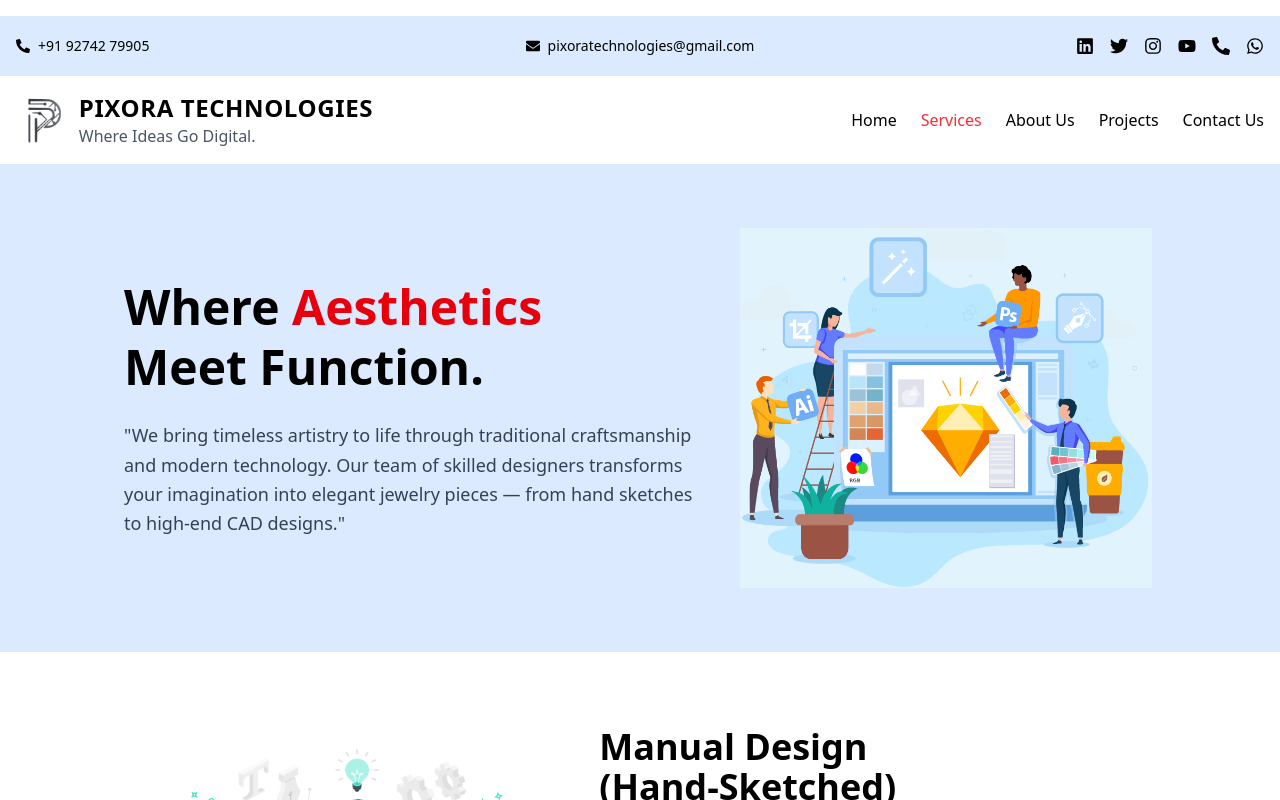
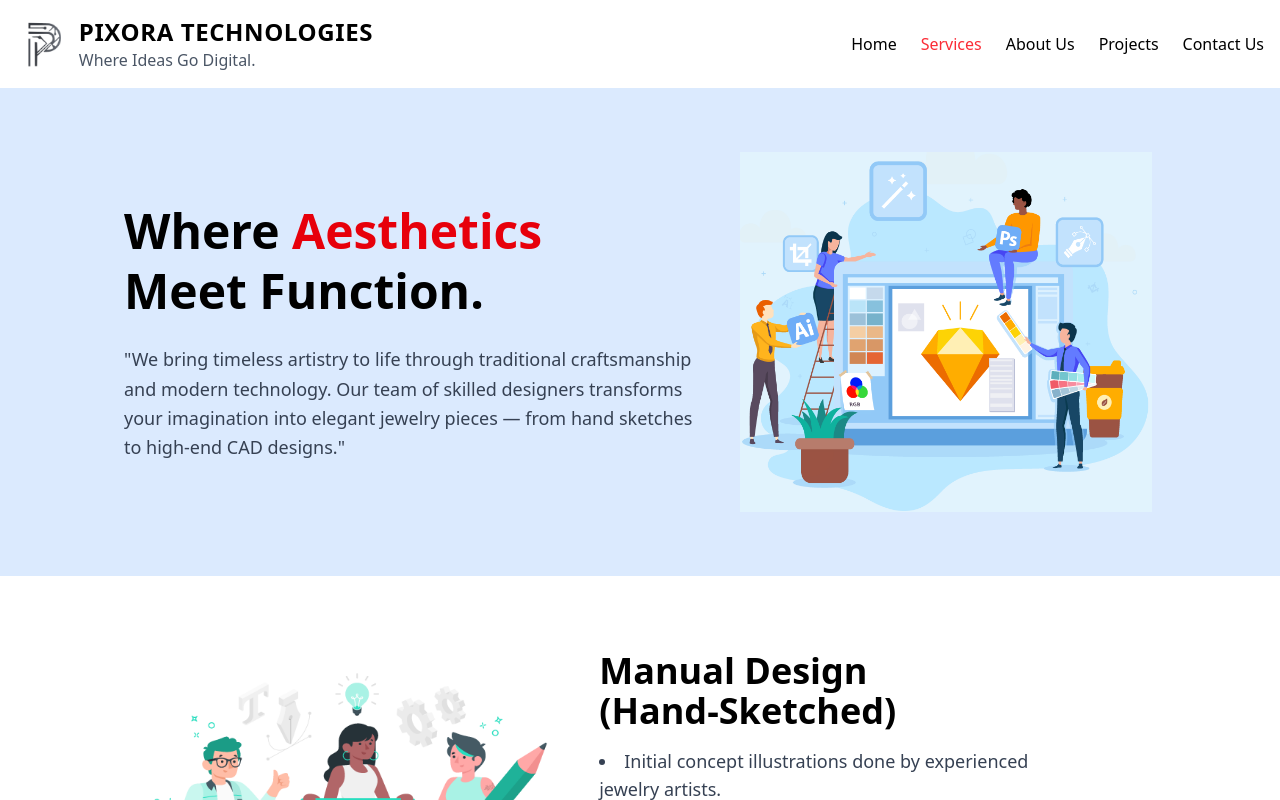
Before and after one commit to yashsavani1585/pixora, a React (Vite) app: page /jewellery-design in a window 1280 px wide. Shown: the top 800 px of the page. Built offline with nearby package versions, Linux system fonts and the light colour scheme.

Commit message:
topbar remove

```diff
--- a/src/components/Topbar/topbar.jsx
+++ /dev/null
@@ -1,89 +0,0 @@
-import React from "react";
-import {
-  FaPhoneAlt,
-  FaEnvelope,
-  FaLinkedin,
-  FaTwitter,
-  FaInstagram,
-  FaYoutube,
-  FaWhatsapp
-} from "react-icons/fa";
-
-const TopBar = () => {
-  return (
-    <div className="bg-blue-100 w-full mt-4">
-      <div className="max-w-7xl mx-auto grid grid-cols-1 sm:grid-cols-3 items-center px-4 py-5 text-sm gap-3">
-        {/* Phone */}
-        <div className="flex justify-center sm:justify-start">
-          <a
-            href="tel:+919274279905"
-            className="flex items-center gap-2 text-black hover:text-blue-600 transition"
-          >
-            <FaPhoneAlt /> <span>+91 92742 79905</span>
-          </a>
-        </div>
-
-        <div className="flex justify-center">
-          <a
-            href="mailto:pixoratechnologies@gmail.com"
-            className="flex items-center gap-2 text-black hover:text-blue-600 transition"
-          >
-            <FaEnvelope /> <span>pixoratechnologies@gmail.com</span>
-          </a>
-        </div>
-
-        <div className="flex justify-center sm:justify-end gap-4">
-          <a
-            href="https://linkedin.com"
-            target="_blank"
-            rel="noreferrer"
-            className="text-black hover:text-blue-700 transition"
-          >
-            <FaLinkedin className="text-lg" />
-          </a>
-          <a
-            href="https://twitter.com"
-            target="_blank"
-            rel="noreferrer"
-            className="text-black hover:text-blue-500 transition"
-          >
-            <FaTwitter className="text-lg" />
-          </a>
-          <a
-            href="https://instagram.com"
-            target="_blank"
-            rel="noreferrer"
-            className="text-black hover:text-pink-600 transition"
-          >
-            <FaInstagram className="text-lg" />
-          </a>
-          <a
-            href="https://youtube.com"
-            target="_blank"
-            rel="noreferrer"
-            className="text-black hover:text-red-600 transition"
-          >
-            <FaYoutube className="text-lg" />
-          </a>
-          <a
-            href="tel:+919274279905"
-            className="text-black hover:text-green-600 transition"
-          >
-            <FaPhoneAlt className="text-lg" />
-          </a>
-          <a
-            href="https://wa.me/919274279905"
-            target="_blank"
-            rel="noreferrer"
-            className="text-black hover:text-green-500 transition"
-          >
-            <FaWhatsapp className="text-lg" />
-          </a>
-        </div>
-
-      </div>
-    </div>
-  );
-};
-
-export default TopBar;
--- a/src/components/heder/heder.jsx
+++ b/src/components/heder/heder.jsx
@@ -1,7 +1,6 @@
 import React, { useState, useEffect, useRef } from "react";
 import { FaBars, FaChevronDown, FaTimes } from "react-icons/fa";
 import logo from "../../assets/pixoraLogo.png";
-import TopBar from "../Topbar/topbar";
 import { Link, useLocation } from "react-router-dom";
 
 const Header = () => {
@@ -38,7 +37,7 @@
 
   return (
     <header className="w-full shadow-md">
-      <TopBar />
+
 
       <div className="flex justify-between items-center max-w-7xl mx-auto px-4 py-3 relative">
         <Link to="/home" className="flex items-center gap-3">
```
